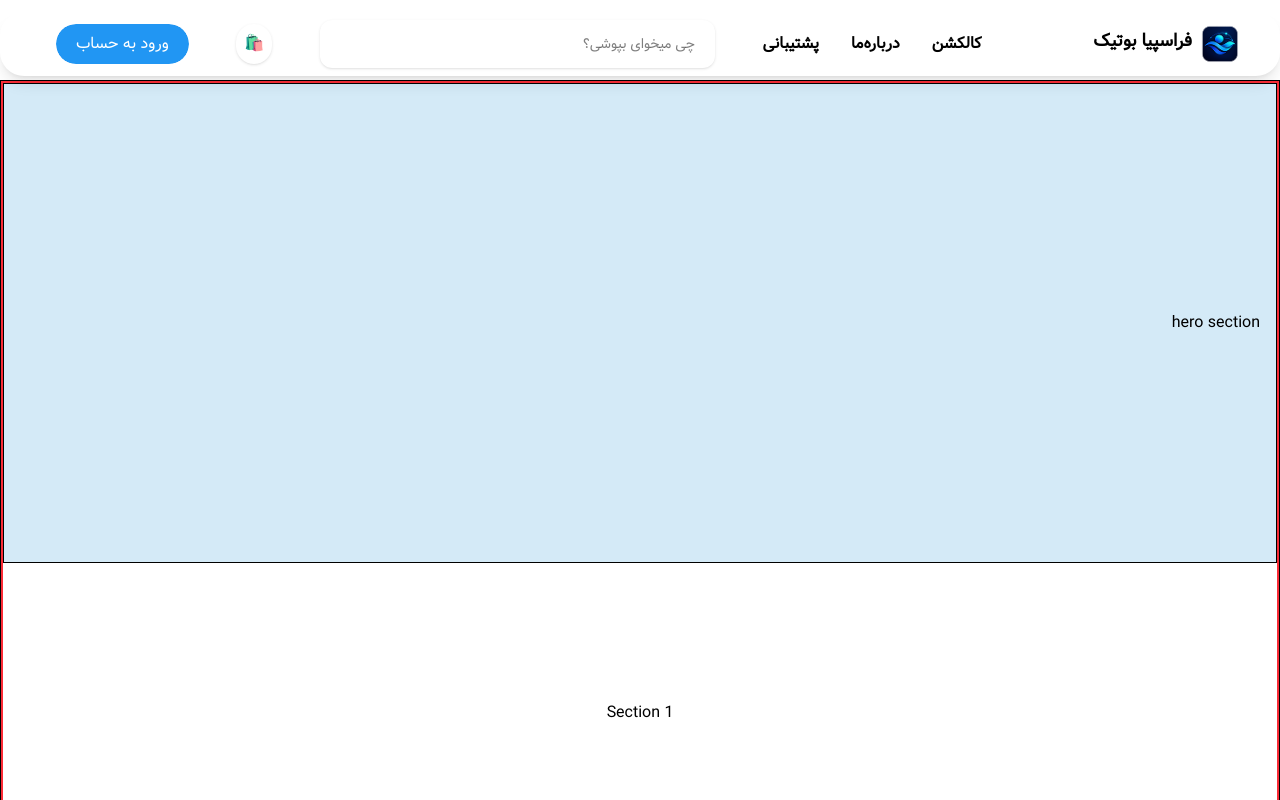
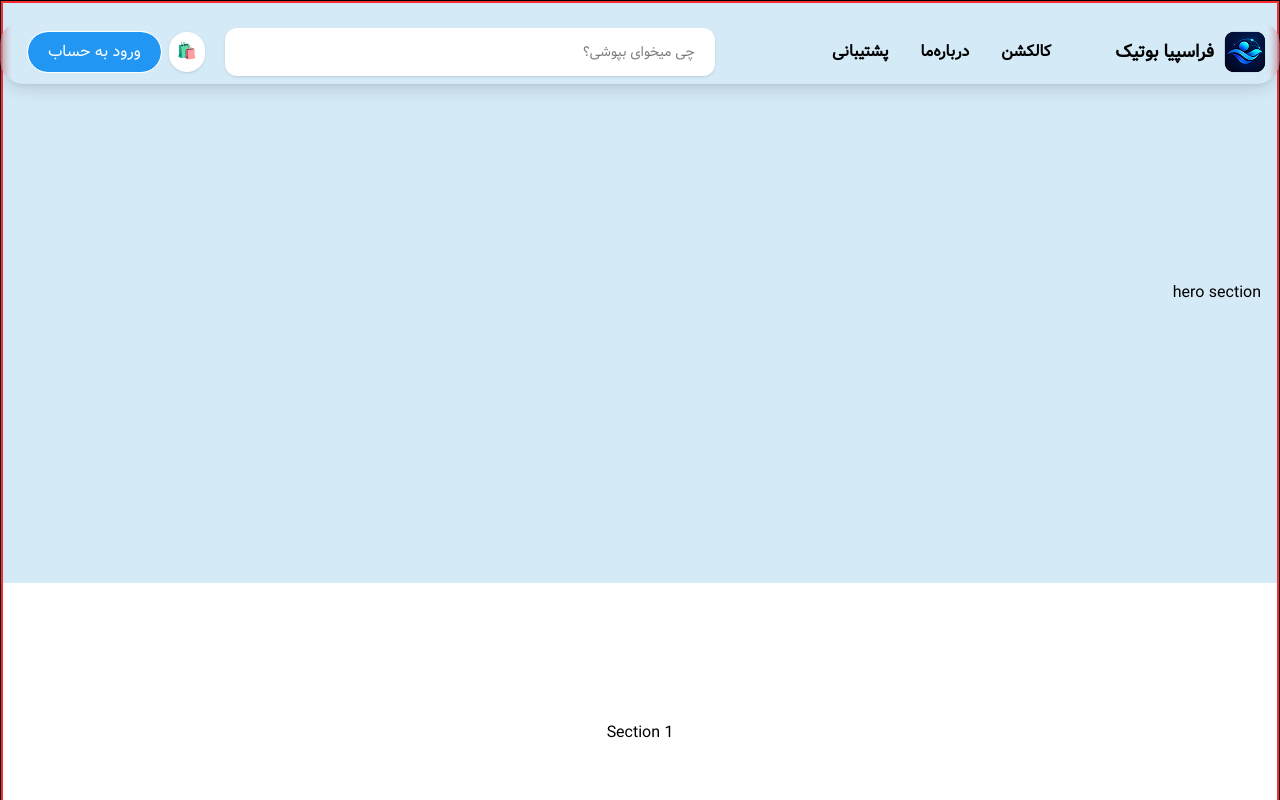
Before and after one commit to FarahSpia/FarahSpia_botique_WebApp, a React (Vite) app: page / in a window 1280 px wide. Shown: the top 800 px of the page. Built offline with nearby package versions, Linux system fonts and the light colour scheme.

Commit message:
size and background  bug fixed

```diff
--- a/src/components/Header/Header.jsx
+++ b/src/components/Header/Header.jsx
@@ -3,7 +3,7 @@ import { Navbar } from "./Navbar";
 
 export const Header = () => {
   return (
-    <header  className={`w-full h-20 flex flex-col items-center`}>
+    <header  className={`w-full fixed h-20 flex flex-col items-center `}>
       <Navbar />
     </header>
   );
--- a/src/components/Header/Herosection.jsx
+++ b/src/components/Header/Herosection.jsx
@@ -2,7 +2,7 @@
 
 export default function  Herosection(){
   return (
-    <section className="w-full min-h-[480px] flex items-center border bg-[#d4eaf7]">
+    <section className="w-full h-[580px] flex items-center  bg-[#d4eaf7]">
       <div className="w-full max-w-[1400px]  mx-auto px-4 flex flex-col md:flex-row items-center gap-10">
         hero section
       </div>
--- a/src/components/Header/Navbar.jsx
+++ b/src/components/Header/Navbar.jsx
@@ -2,15 +2,17 @@ import { Link } from "react-router-dom";
 
 export const Navbar = () => {
   return (
-    <nav className="fixed h-20 w-full min-2xl:container mx-auto">
-      <div className="w-full max-w-[1280px] h-16 mx-auto mt-3 px-10 flex items-center justify-between bg-white shadow-lg rounded-3xl">
+    <nav className="h-20 w-full min-2xl:container max-md:px-5 mt-2 mx-auto">
+      <div className="w-full max-w-[1440px] px-3  h-16 mx-auto mt-3 flex items-center justify-between backdrop-blur-xs shadow-lg rounded-3xl">
+         <div className="flex flex-row items-center">
         <Link to={"/"}>
-          <div className="w-auto h-10 flex flex-row justify-center gap-2">
+          <div className="w-auto h-10 flex flex-row items-center justify-center gap-2">
             <img src="../src/assets/icon/logo-icon.png" alt="فراسپیا" />
-            <h2 className="font-bold text-[18px] my-1">فراسپیا بوتیک</h2>
+            <h2 className="font-bold text-[18px] max-md:text-[12px] my-1">فراسپیا بوتیک</h2>
           </div>
         </Link>
-        <ul className="flex items-center gap-8 md:gap-8 mr-16">
+
+        <ul className="flex items-center max-xl:hidden block gap-8 md:gap-8 mr-16">
           <Link to="#" className="font-bold">
             کالکشن
           </Link>
@@ -21,15 +23,25 @@ export const Navbar = () => {
             پشتیبانی
           </Link>
         </ul>
-        <input
+        </div>
+
+
+        <div className="flex flex-row items-center gap-5">
+          <input
           type="search"
           placeholder="چی میخوای بپوشی؟"
-          className="w-[395px] h-12 rounded-xl bg-white px-5 text-sm outline-none shadow-sm"
+          className="w-[490px] max-md:w-[200px] max-lg:w-[330px] h-12 rounded-xl bg-white px-5 text-sm outline-none shadow-sm"
         />
-        <div className="rounded-full bg-white h-10 px-2 flex items-center justify-center shadow-sm cursor-pointer">🛍️</div>
-        <button className="h-10 px-5 rounded-full text-white bg-[#2196F3] outline ml-4 cursor-pointer">
-          ورود به حساب
-        </button>
+
+        <div className="flex flex-row items-center gap-2 max-md:hidden block">
+          <div className="rounded-full bg-white h-10 px-2 flex items-center justify-center shadow-sm cursor-pointer">🛍️</div>
+          <button className="h-10 px-5 rounded-full text-white bg-[#2196F3] outline ml-4 cursor-pointer">
+            ورود به حساب
+          </button>
+          </div>
+
+        </div>
+
       </div>
     </nav>
   );
```
